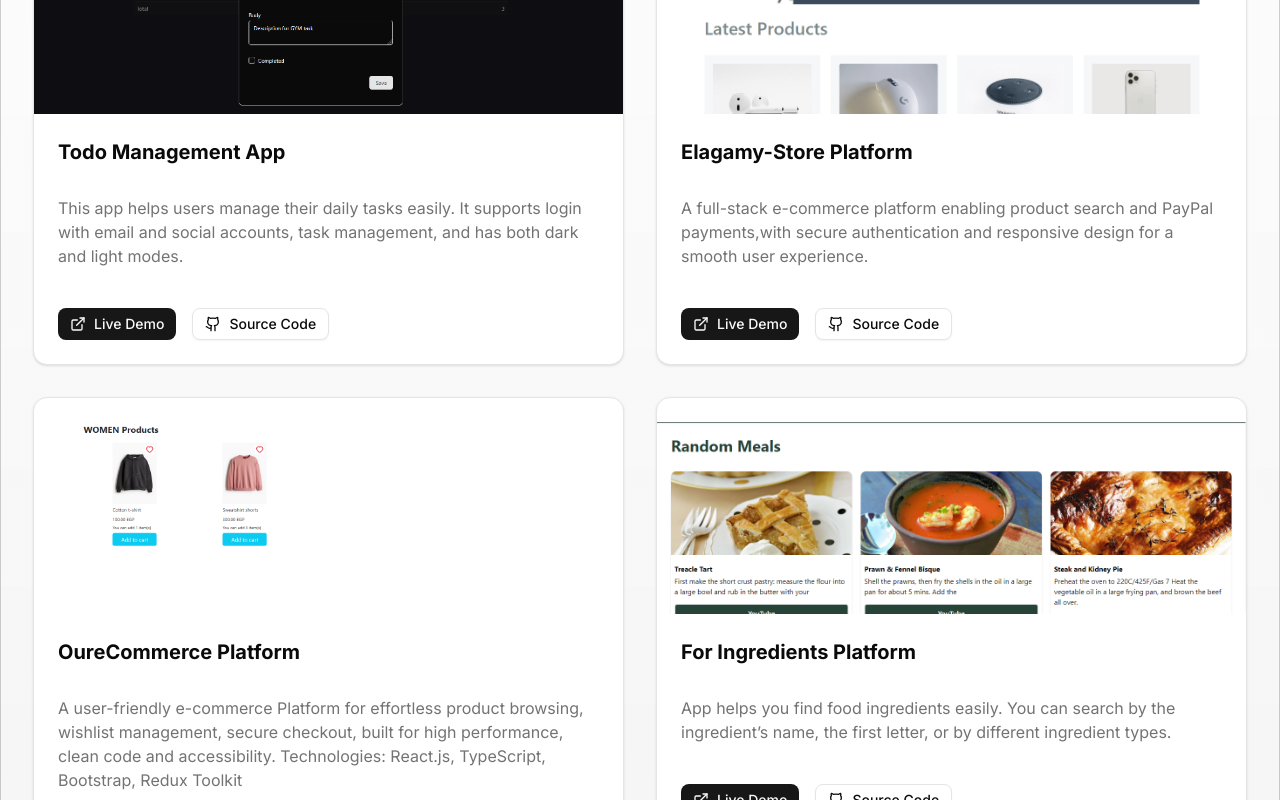
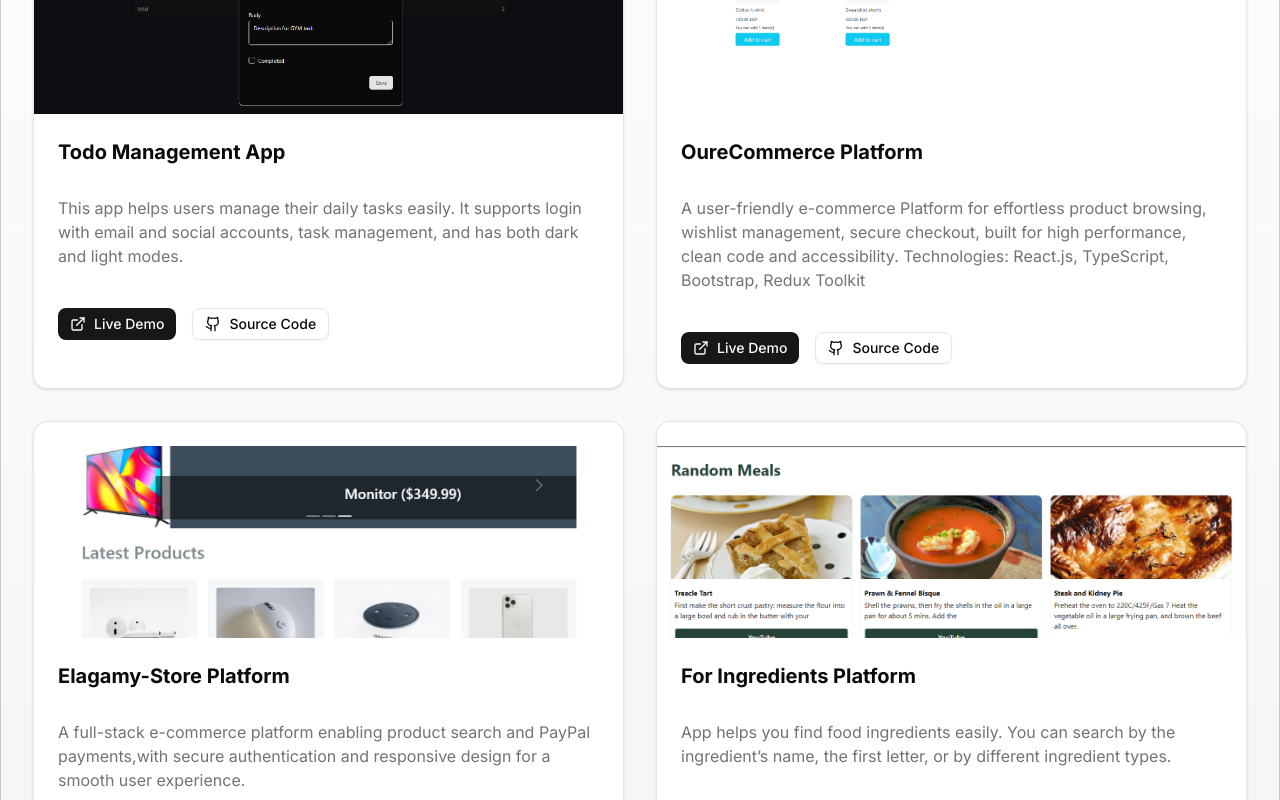
Before and after one commit to yousufatef/Portfolio, a Next.js app: page / in a window 1280 px wide. Shown: the part 3020-3820 px from the top of the page. Built offline with nearby package versions, Linux system fonts and the light colour scheme.

Commit message:
update place

```diff
--- a/components/projects.tsx
+++ b/components/projects.tsx
@@ -44,6 +44,15 @@ export default function Projects() {
       githubLink: "https://github.com/yousufatef/Next.js-To-Do",
     },
     {
+      title: "OureCommerce Platform",
+      description:
+        "A user-friendly e-commerce Platform for effortless product browsing, wishlist management, secure checkout, built for high performance, clean code and accessibility. Technologies: React.js, TypeScript, Bootstrap, Redux Toolkit",
+      image: "/ourecom.png",
+      tags: ["React.js", "TypeScript", "Stripe", "Bootstrap", "react-hook-form", "redux-persist", "redux-toolkit"],
+      demoLink: "https://github.com/yousufatef/oureCommerece",
+      githubLink: "https://github.com/yousufatef/oureCommerece",
+    },
+    {
       title: "Elagamy-Store Platform",
       description:
         "A full-stack e-commerce platform enabling product search and PayPal payments,with secure authentication and responsive design for a smooth user experience.",
@@ -51,15 +60,6 @@ export default function Projects() {
       tags: ["React.js", "TypeScript", "Stripe", "Tailwind CSS", "redux-toolkit", "Node.js", "Express", "Mongodb", "JWT"],
       demoLink: "https://github.com/yousufatef/eStore",
       githubLink: "https://github.com/yousufatef/eStore",
-    },
-    {
-      title: "OureCommerce Platform",
-      description:
-        "A user-friendly e-commerce Platform for effortless product browsing, wishlist management, secure checkout, built for high performance, clean code and accessibility. Technologies: React.js, TypeScript, Bootstrap, Redux Toolkit",
-      image: "/ourecom.png",
-      tags: ["React.js", "TypeScript", "Stripe", "Bootstrap", "react-hook-form", "redux-persist", "redux-toolkit"],
-      demoLink: "https://github.com/yousufatef/oureCommerece",
-      githubLink: "https://github.com/yousufatef/oureCommerece",
     },
     {
       title: "For Ingredients Platform",
```
